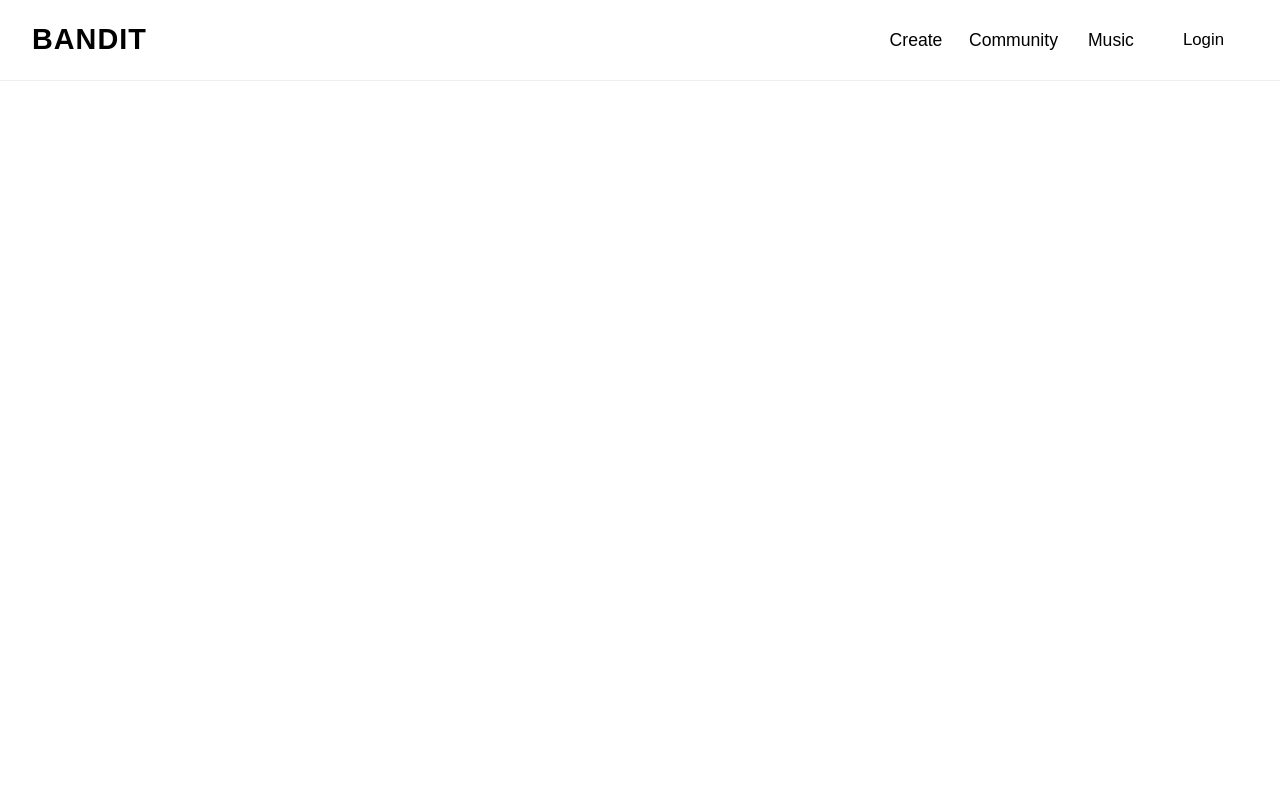
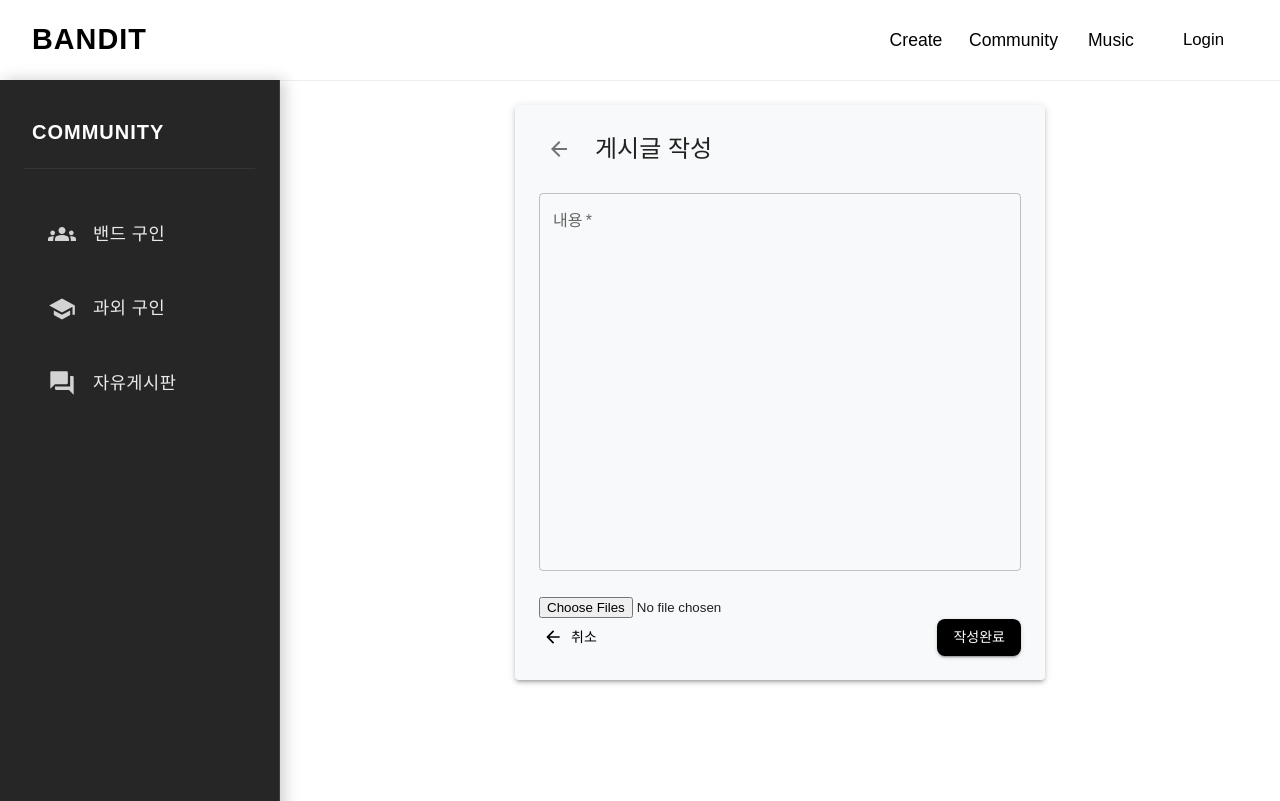
Before and after one commit to bandit-bandeat/Frontend, a React (Create React App) app: page /community/1/edit/1 in a window 1280 px wide. Built offline with nearby package versions, Linux system fonts and the light colour scheme.

Commit message:
게시글 수정 추가

```diff
--- a/src/App.js
+++ b/src/App.js
@@ -25,6 +25,7 @@ import MyPage from './pages/MyPage';
 import BoardPage from './pages/BoardPage';
 import PostDetailPage from './pages/PostDetailPage';
 import PostWritePage from './pages/PostWritePage';
+import PostEditPage from './pages/PostEditPage';
 import EatBotIntro from './pages/EatBotIntro';
 import MusicChartPage from './pages/MusicChartPage';
 import MusicDetailPage from './pages/MusicDetailPage';
@@ -61,6 +62,7 @@ function App() {
               <Route path=":boardType" element={<BoardPage />} />
               <Route path=":boardType/write" element={<PostWritePage />} />
               <Route path=":boardType/:postId" element={<PostDetailPage />} />
+              <Route path=":boardType/edit/:postId" element={<PostEditPage />} />
             </Route>
 
             {/* 음악 차트 페이지 */}
--- a/src/api/postApi.jsx
+++ b/src/api/postApi.jsx
@@ -112,15 +112,15 @@ const postApi = {
     const formData = new FormData();
     formData.append('postId', postId);
     formData.append('content', content);
-    formData.append('token', token);
-    if (files) {
+    if (Array.isArray(files)) {
       files.forEach(file => formData.append('files', file));
     }
-
+    console.log("토큰확인 2: ", token);
     try {
       const response = await axiosInstance.post('/post/update', formData, {
         headers: {
           'Content-Type': 'multipart/form-data',
+          'Authorization': token,
         },
       });
       return response.data;
--- /dev/null
+++ b/src/pages/PostEditPage.jsx
@@ -0,0 +1,110 @@
+import React, { useState } from 'react';
+import {
+    Box,
+    Paper,
+    TextField,
+    Button,
+    Typography,
+    IconButton,
+} from '@mui/material';
+import {useNavigate, useParams} from 'react-router-dom';
+import ArrowBackIcon from '@mui/icons-material/ArrowBack';
+import postApi from '../api/postApi';
+
+const PostWritePage = () => {
+    const navigate = useNavigate();
+    const { postId } = useParams();
+    const [formData, setFormData] = useState({
+        title: '',
+        content: '',
+        kind: '',
+        files: []
+    });
+
+    const handleChange = (e) => {
+        setFormData({
+            ...formData,
+            [e.target.name]: e.target.value,
+        });
+    };
+
+    const handleFileChange = (e) => {
+        setFormData({
+            ...formData,
+            files: Array.from(e.target.files)
+        });
+    };
+
+    const handleSubmit = async (e) => {
+        e.preventDefault();
+        const accessToken = localStorage.getItem('accessToken'); // localStorage에서 액세스 토큰 가져오기
+        console.log("엑세스토큰 확인: ", accessToken);
+        if (!accessToken) {
+            console.error('Access token is missing');
+            return;
+        }
+
+        try {
+            // 게시글 작성 API 호출
+            await postApi.updatePost(postId,formData.content, accessToken, formData.files);
+            navigate(`/community/${formData.kind}`);
+        } catch (error) {
+            //console.error('Error writing post:', error.response ? error.response.data : error.message);
+            console.log(error);
+        }
+    };
+
+    return (
+        <Box sx={{ p: 3, maxWidth: 1000, margin: '0 auto' }}>
+            <Paper elevation={3} sx={{ p: 3 }}>
+                <Box sx={{ display: 'flex', alignItems: 'center', mb: 3 }}>
+                    <IconButton onClick={() => navigate(-1)} sx={{ mr: 2 }}>
+                        <ArrowBackIcon />
+                    </IconButton>
+                    <Typography variant="h5" component="h1">
+                        게시글 작성
+                    </Typography>
+                </Box>
+
+                <form onSubmit={handleSubmit}>
+                    <TextField
+                        fullWidth
+                        label="내용"
+                        name="content"
+                        value={formData.content}
+                        onChange={handleChange}
+                        required
+                        multiline
+                        rows={15}
+                        sx={{ mb: 3 }}
+                    />
+
+                    <input
+                        type="file"
+                        multiple
+                        onChange={handleFileChange}
+                        sx={{ mb: 3 }}
+                    />
+
+                    <Box sx={{ display: 'flex', justifyContent: 'space-between' }}>
+                        <Button
+                            startIcon={<ArrowBackIcon />}
+                            onClick={() => navigate(-1)}
+                        >
+                            취소
+                        </Button>
+                        <Button
+                            type="submit"
+                            variant="contained"
+                            color="primary"
+                        >
+                            작성완료
+                        </Button>
+                    </Box>
+                </form>
+            </Paper>
+        </Box>
+    );
+};
+
+export default PostWritePage;
```
